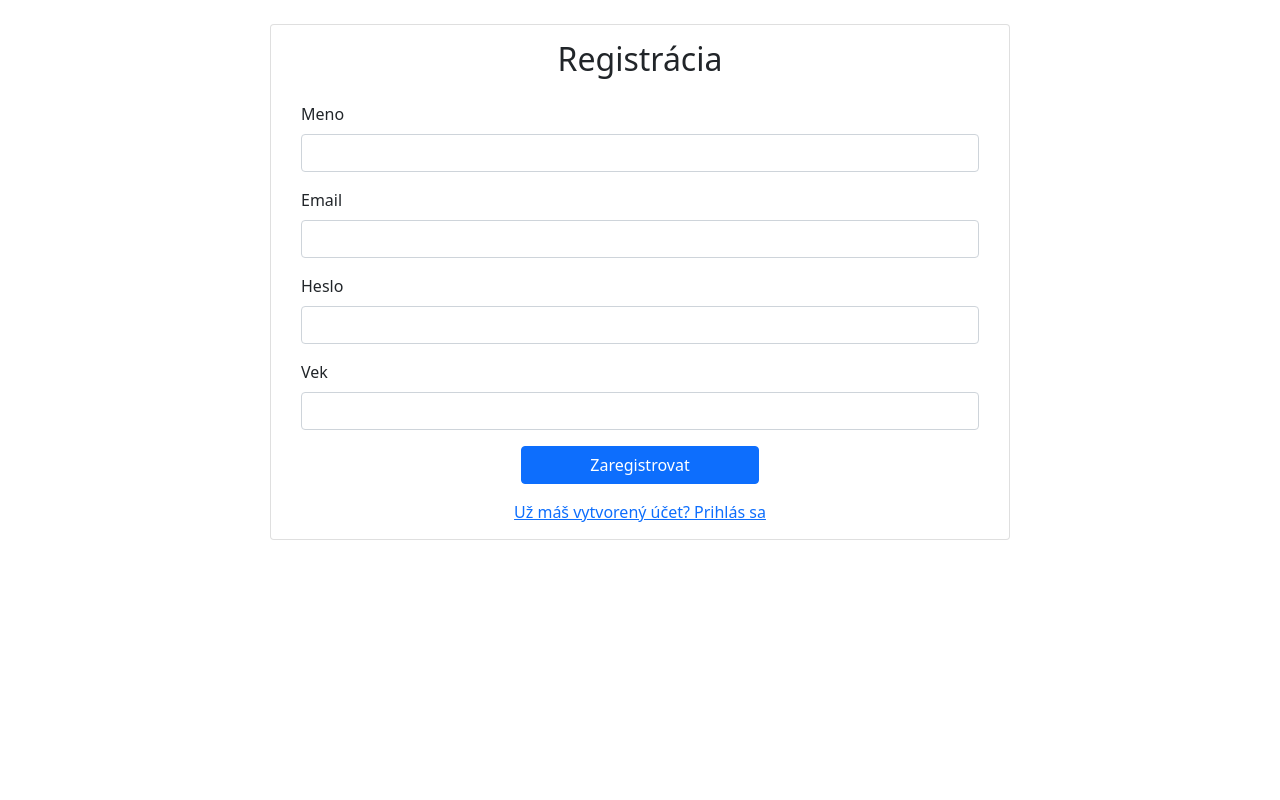
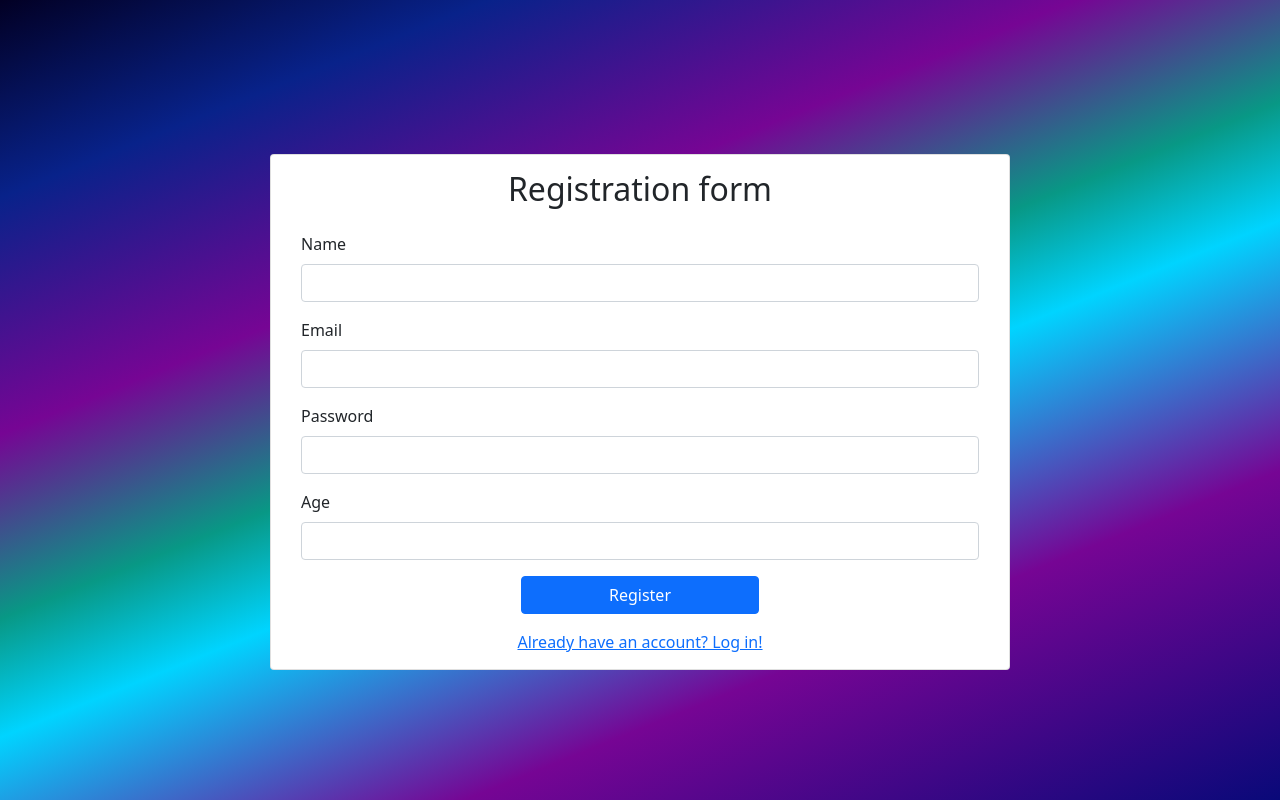
Before and after one commit to xmlynek/php-mysql-demo, a PHP site: page /phpuvod/register.php in a window 1280 px wide. Run offline with PHP 8.4, Linux system fonts and the light colour scheme.

Commit message:
modified styles and language

```diff
--- a/DataService.php
+++ b/DataService.php
@@ -1,5 +1,5 @@
 <?php
-require_once "config.php";
+require "config.php";
 
 function getAllData()
 {
--- a/data/index.php
+++ b/data/index.php
@@ -1,4 +1,5 @@
 <?php
+require_once "../DataService.php";
 header('Access-Control-Allow-Origin: *');
 header('Content-Type: application/json');
 header("Allow: GET, POST, OPTIONS, PUT, DELETE");
@@ -7,7 +8,6 @@ header("Allow: GET, POST, OPTIONS, PUT, DELETE");
 $requestBodyJSON = file_get_contents('php://input');
 $requestBody = json_decode($requestBodyJSON, TRUE); //convert JSON into array
 
-require_once "../DataService.php";
 
 function checkRequestBody($requestBody)
 {
--- a/deleteItem.php
+++ b/deleteItem.php
@@ -11,7 +11,7 @@ if (isset($_GET['id'])) {
     $context  = stream_context_create($options);
     $result = file_get_contents($url, false, $context);
     if ($result === FALSE) { /* Handle error */
-        $err =  "Chyba pri mazani dát";
+        echo "Error occurred when deleting data";
     }
 }
 
--- a/register.php
+++ b/register.php
@@ -40,17 +40,17 @@ if (isset($_POST['username']) && isset($_POST['password']) && isset($_POST['emai
 
 
     <section class="mt-4 card lg">
-        <h2>Registrácia</h2>
+        <h2>Registration form</h2>
         <form action="register.php" method="POST">
             <?php
             if ($error) {
                 echo "<div class='mt-1 text-center text-error'>
-                <p class='error'>Používateľ s daným emailom už existuje!</p>
+                <p class='error'>User with given email already exists!</p>
                 </div>";
             }
             ?>
             <div class="mb-3">
-                <label for="username" class="form-label">Meno</label>
+                <label for="username" class="form-label">Name</label>
                 <input type="text" class="form-control" id="username" name="username" required>
             </div>
             <div class="mb-3">
@@ -58,19 +58,19 @@ if (isset($_POST['username']) && isset($_POST['password']) && isset($_POST['emai
                 <input type='email' class="form-control" id='email' name='email' required>
             </div>
             <div class="mb-3">
-                <label for="password" class="form-label">Heslo</label>
+                <label for="password" class="form-label">Password</label>
                 <input type="password" class="form-control" id="password" name="password" required>
             </div>
             <div class="mb-3">
-                <label for="age" class="form-label">Vek</label>
+                <label for="age" class="form-label">Age</label>
                 <input type="number" class="form-control" id="age" name="age" min=0 max=129 step="1" required>
             </div>
             <div class="btn-center">
-                <button type="submit" class="btn btn-primary btn-size">Zaregistrovat</button>
+                <button type="submit" class="btn btn-primary btn-size">Register</button>
             </div>
         </form>
         <div class="mt-3 text-center">
-            <a href="login.php">Už máš vytvorený účet? Prihlás sa</a>
+            <a href="login.php">Already have an account? Log in!</a>
         </div>
     </section>
 </body>
--- a/styles.css
+++ b/styles.css
@@ -2,6 +2,7 @@
     max-width: 740px;
     margin: 0 auto;
     padding: 15px 30px 15px 30px;
+    width: 100%;
 }
 .xlg {
     max-width: 1280px;
@@ -20,6 +21,35 @@
     color:red;
 }
 
+.success {
+    color:green;
+}
+
+ html {
+    min-height: 100vh;
+}
+.vertical-center {
+    margin: 0;
+    position: absolute;
+    top: 50%;
+    -ms-transform: translateY(-50%);
+    transform: translateY(-50%);
+}
+
+body {
+    min-height: 100vh;
+    background: rgb(2,0,36);
+    background: linear-gradient(158deg, rgba(2,0,36,1) 0%, rgba(8,34,138,1) 15%, rgba(118,5,148,1) 33%, rgba(8,152,133,1) 47%, rgba(0,212,255,1) 56%, rgba(118,5,148,1) 75%, rgba(9,9,121,1) 100%, rgba(7,59,154,1) 100%);
+    display: flex;
+    flex-direction: column;
+    justify-content: center;
+}
+
+h1 {
+    color:rgb(213, 241, 0);
+    font-size: 3rem;
+}
+
 h2 {
     text-align: center;
     margin-bottom: 1.5rem;
```
Also changed, not shown: homepage.php (+5 -10 lines), index.php (+6 -23 lines), login.php (+5 -5 lines), updateData.php (+13 -8 lines).
